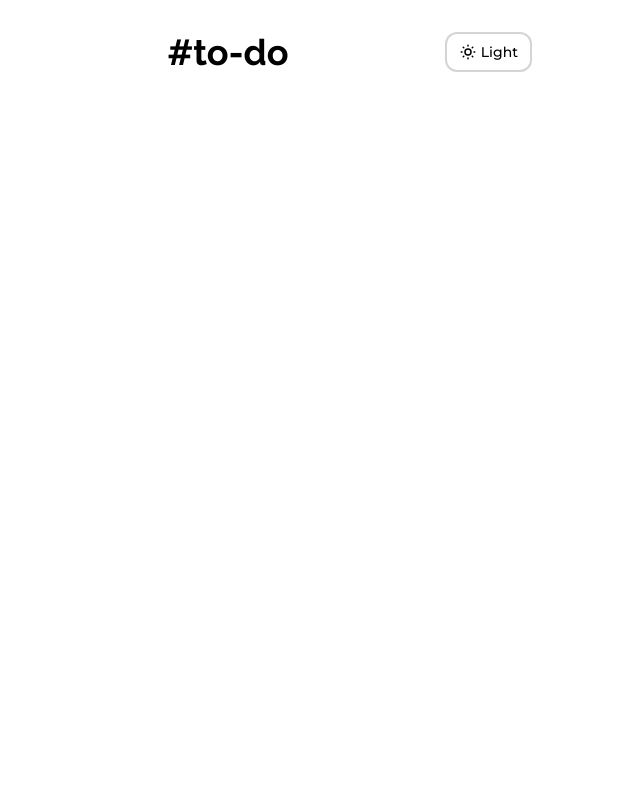
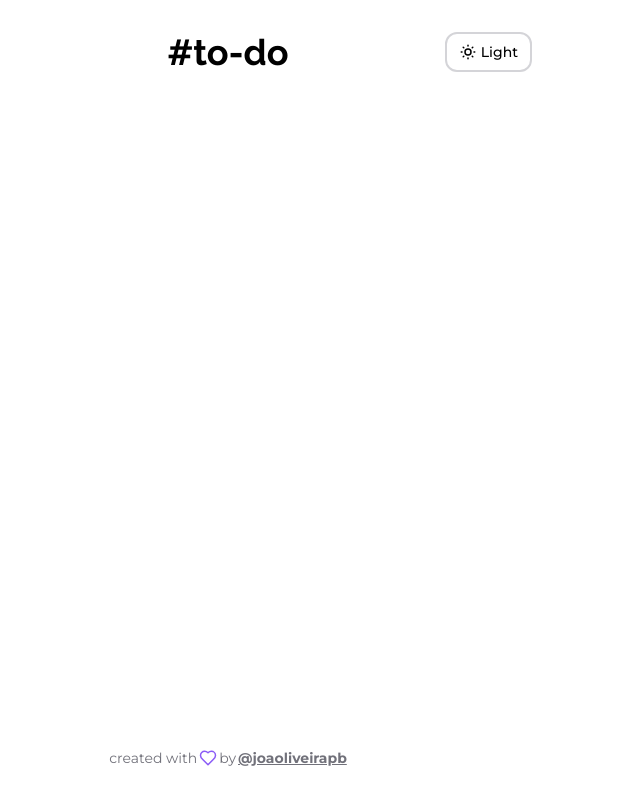
Before and after one commit to joaoliveirapb/todo, a Next.js app: page / in a window 1280 px wide. Shown: the whole page, without its empty margins (412-1052 px from the left). Built offline with nearby package versions, Linux system fonts and the light colour scheme.

Commit message:
feat: created footer

```diff
--- a/src/app/page.tsx
+++ b/src/app/page.tsx
@@ -1,9 +1,12 @@
+import { Footer } from '@/components/Footer'
 import { Header } from '@/components/Header'
 
 export default function Home() {
   return (
-    <main className="min-h-screen w-full max-w-[608px] pt-8">
+    <main className="flex min-h-screen w-full max-w-[608px] flex-col py-8">
       <Header />
+      <div className="flex-1"></div>
+      <Footer />
     </main>
   )
 }
--- /dev/null
+++ b/src/components/Footer.tsx
@@ -0,0 +1,16 @@
+import { Heart } from 'lucide-react'
+import Link from 'next/link'
+
+export function Footer() {
+  return (
+    <footer className="flex items-center justify-center text-sm text-zinc-500 dark:text-zinc-400">
+      created with <Heart size={18} className="mx-0.5 text-violet-500" /> by
+      <Link
+        href="https://github.com/joaoliveirapb"
+        className="ml-0.5 font-bold underline"
+      >
+        @joaoliveirapb
+      </Link>
+    </footer>
+  )
+}
```
